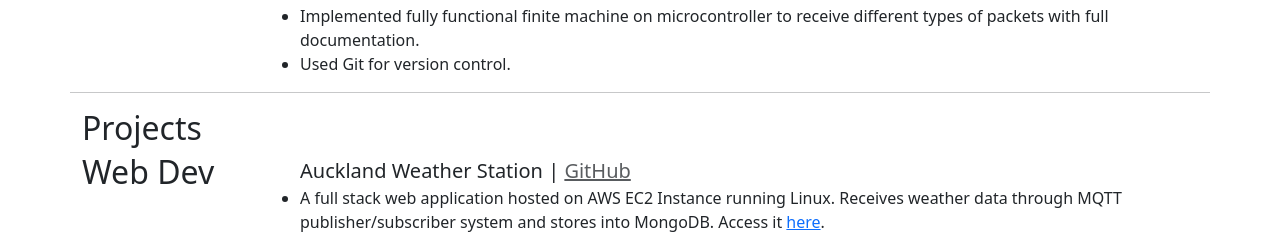
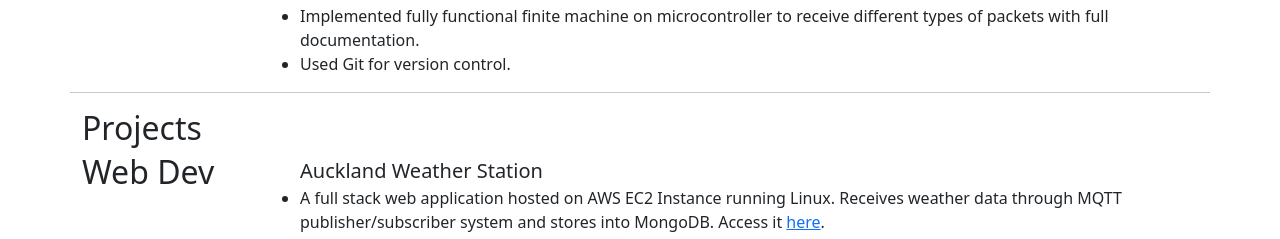
Before and after one commit to FionaNET/fionanet.github.io, a website: page index.html in a window 1280 px wide. Shown: the part 1321-1560 px from the top of the page. Drawn offline with nearby package versions, Linux system fonts and the light colour scheme.

Commit message:
Remove private github link from index.html

```diff
--- a/index.html
+++ b/index.html
@@ -198,8 +198,7 @@
                     </div>
                     <div class="col-sm-10">
                         <ul>
-                            <inline class="fs-5">Auckland Weather Station | <a class="text-muted"
-                                    href="https://github.com/FionaNET/mqtt_weather_station_js">GitHub</a></inline>
+                            <inline class="fs-5">Auckland Weather Station </inline>
 
                             <li>
                                 A full stack web application hosted on AWS EC2 Instance running Linux. Receives weather
```
